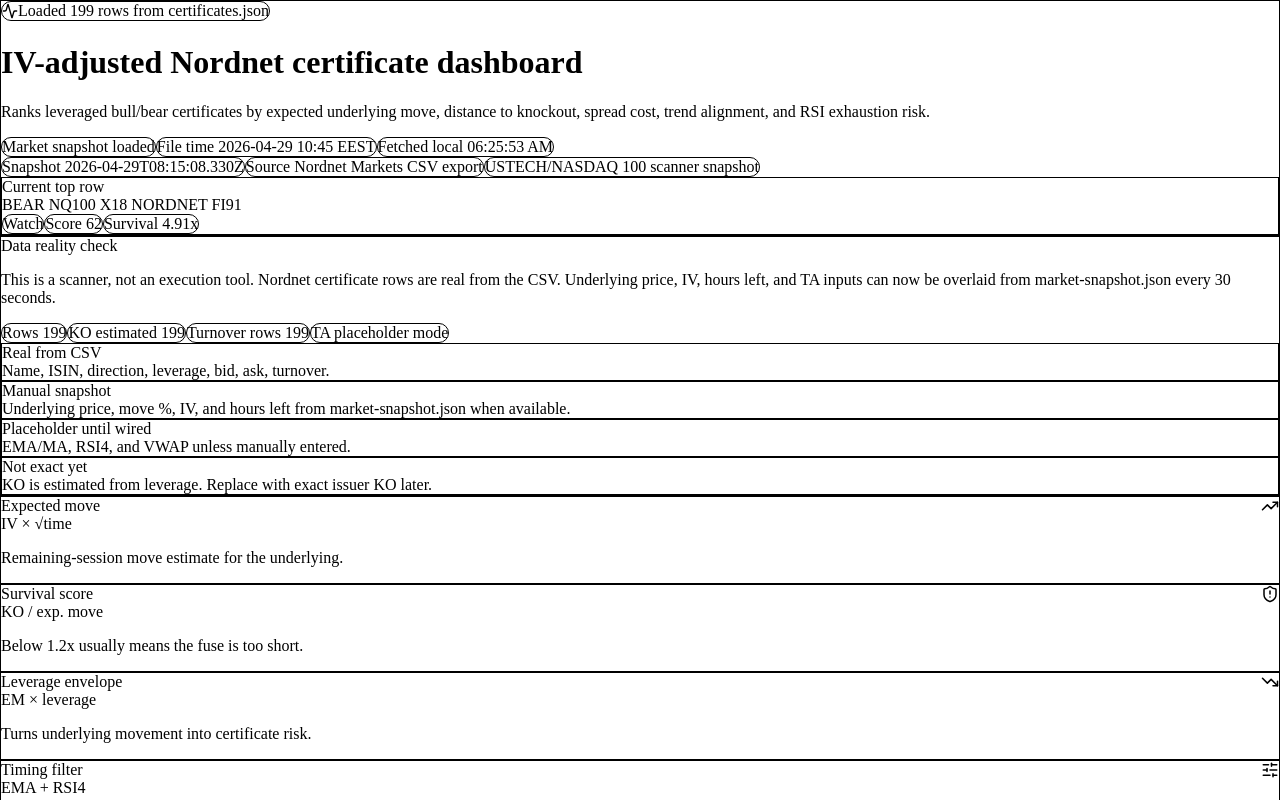
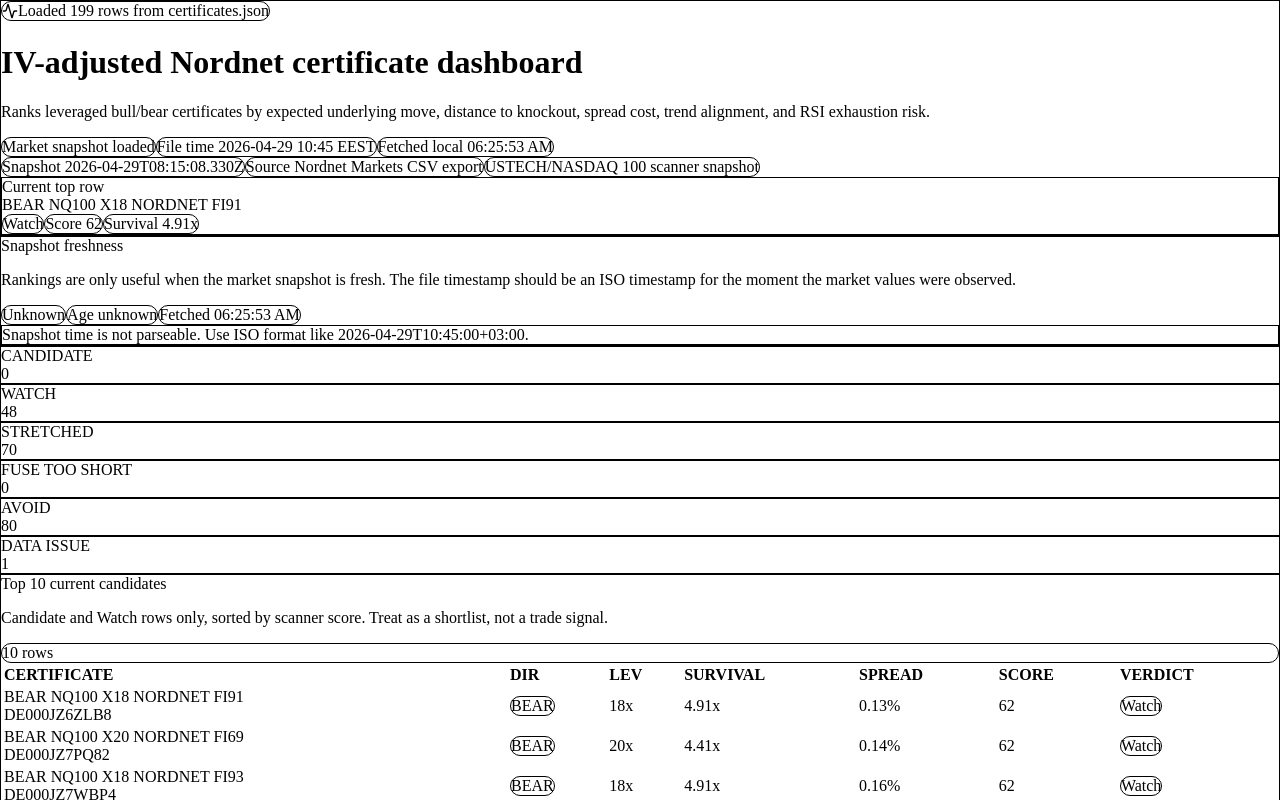
Before and after one commit to J2PIn/certificate-scanner, a React (Vite) app: page / in a window 1280 px wide. Shown: the top 800 px of the page. Built offline with nearby package versions, Linux system fonts and the light colour scheme.

Commit message:
Implement snapshot date parsing and freshness evaluation
Added functions to parse snapshot date, format age, and evaluate snapshot freshness. Updated the CertificateScannerDashboard to utilize these functions for better data handling.

```diff
--- a/src/App.jsx
+++ b/src/App.jsx
@@ -207,6 +207,42 @@
   };
 }
 
+function parseSnapshotDate(value) {
+  if (!value) return null;
+  const parsed = new Date(value);
+  return Number.isNaN(parsed.getTime()) ? null : parsed;
+}
+
+function formatAge(ms) {
+  if (!Number.isFinite(ms) || ms < 0) return "unknown";
+  const totalSeconds = Math.floor(ms / 1000);
+  const minutes = Math.floor(totalSeconds / 60);
+  const seconds = totalSeconds % 60;
+  if (minutes < 1) return `${seconds}s`;
+  if (minutes < 60) return `${minutes}m ${seconds}s`;
+  const hours = Math.floor(minutes / 60);
+  const remMinutes = minutes % 60;
+  return `${hours}h ${remMinutes}m`;
+}
+
+function snapshotFreshness(snapshot) {
+  const observedAt = parseSnapshotDate(snapshot?.snapshotTime);
+  if (!snapshot) {
+    return { label: "Missing", tone: "bad", ageText: "no snapshot", warning: "No market snapshot loaded" };
+  }
+  if (!observedAt) {
+    return { label: "Unknown", tone: "warn", ageText: "unknown", warning: "Snapshot time is not parseable. Use ISO format like 2026-04-29T10:45:00+03:00." };
+  }
+
+  const ageMs = Date.now() - observedAt.getTime();
+  const ageText = formatAge(ageMs);
+  const minutes = ageMs / 60000;
+
+  if (minutes < 5) return { label: "Fresh", tone: "good", ageText, warning: "Snapshot is fresh enough for manual scanner mode." };
+  if (minutes < 20) return { label: "Warm", tone: "warn", ageText, warning: "Snapshot is getting old. Be careful with 15x–20x rows." };
+  return { label: "Expired", tone: "bad", ageText, warning: "Do not trust ranking until market-snapshot.json is refreshed." };
+}
+
 function assumptionsSummary(rows, meta) {
   const list = Array.isArray(rows) ? rows : [];
   const total = list.length;
@@ -313,6 +349,24 @@
   if (q === "Good") return "good";
   if (q === "Warn") return "warn";
   return "bad";
+}
+
+function bucketCounts(rows) {
+  const counts = {
+    Candidate: 0,
+    Watch: 0,
+    Stretched: 0,
+    "Fuse too short": 0,
+    Avoid: 0,
+    "Data issue": 0,
+  };
+
+  for (const row of rows) {
+    const verdict = row.metrics?.verdict || "Data issue";
+    counts[verdict] = (counts[verdict] || 0) + 1;
+  }
+
+  return counts;
 }
 
 export default function CertificateScannerDashboard() {
@@ -436,6 +490,12 @@
 
   const best = rows[0];
   const assumptionInfo = useMemo(() => assumptionsSummary(sourceRows, dataMeta), [sourceRows, dataMeta]);
+  const freshness = useMemo(() => snapshotFreshness(marketSnapshot), [marketSnapshot, marketFetchedAt]);
+  const buckets = useMemo(() => bucketCounts(rows), [rows]);
+  const topCandidates = useMemo(
+    () => rows.filter((row) => ["Candidate", "Watch"].includes(row.metrics?.verdict)).slice(0, 10),
+    [rows]
+  );
 
   return (
     <div className="min-h-screen bg-zinc-950 p-4 text-zinc-100 md:p-8">
@@ -480,6 +540,80 @@
             </div>
           </div>
         </motion.div>
+
+        <div className="rounded-3xl border border-zinc-800 bg-zinc-900 p-5 shadow-xl">
+          <div className="flex flex-col gap-4 md:flex-row md:items-start md:justify-between">
+            <div>
+              <div className="text-base font-semibold text-zinc-100">Snapshot freshness</div>
+              <p className="mt-1 max-w-4xl text-sm text-zinc-400">
+                Rankings are only useful when the market snapshot is fresh. The file timestamp should be an ISO timestamp for the moment the market values were observed.
+              </p>
+            </div>
+            <div className="flex flex-wrap gap-2 md:justify-end">
+              <Pill tone={freshness.tone}>{freshness.label}</Pill>
+              <Pill>Age {freshness.ageText}</Pill>
+              {marketFetchedAt && <Pill>Fetched {marketFetchedAt.toLocaleTimeString([], { hour: "2-digit", minute: "2-digit", second: "2-digit" })}</Pill>}
+            </div>
+          </div>
+          <div className={`mt-4 rounded-2xl border p-3 text-sm ${freshness.tone === "good" ? "border-emerald-500/20 bg-emerald-950/20 text-emerald-100" : freshness.tone === "warn" ? "border-amber-500/20 bg-amber-950/20 text-amber-100" : "border-rose-500/20 bg-rose-950/20 text-rose-100"}`}>
+            {freshness.warning}
+          </div>
+        </div>
+
+        <div className="grid gap-4 md:grid-cols-6">
+          {Object.entries(buckets).map(([label, count]) => (
+            <div key={label} className="rounded-2xl border border-zinc-800 bg-zinc-900 p-4">
+              <div className="text-xs uppercase tracking-wide text-zinc-500">{label}</div>
+              <div className="mt-2 text-3xl font-semibold text-zinc-100">{count}</div>
+            </div>
+          ))}
+        </div>
+
+        <div className="rounded-3xl border border-zinc-800 bg-zinc-900 p-5 shadow-xl">
+          <div className="mb-4 flex flex-col gap-2 md:flex-row md:items-end md:justify-between">
+            <div>
+              <div className="text-base font-semibold text-zinc-100">Top 10 current candidates</div>
+              <p className="mt-1 text-sm text-zinc-400">Candidate and Watch rows only, sorted by scanner score. Treat as a shortlist, not a trade signal.</p>
+            </div>
+            <Pill tone={topCandidates.length ? "good" : "warn"}>{topCandidates.length} rows</Pill>
+          </div>
+          <div className="overflow-x-auto">
+            <table className="w-full min-w-[850px] text-left text-sm">
+              <thead className="text-xs uppercase tracking-wide text-zinc-500">
+                <tr>
+                  <th className="py-2 pr-3">Certificate</th>
+                  <th className="py-2 pr-3">Dir</th>
+                  <th className="py-2 pr-3">Lev</th>
+                  <th className="py-2 pr-3">Survival</th>
+                  <th className="py-2 pr-3">Spread</th>
+                  <th className="py-2 pr-3">Score</th>
+                  <th className="py-2 pr-3">Verdict</th>
+                </tr>
+              </thead>
+              <tbody className="divide-y divide-zinc-800">
+                {topCandidates.map((row) => (
+                  <tr key={`top-${row.isin}`} className="text-zinc-200">
+                    <td className="py-3 pr-3">
+                      <div className="font-medium">{row.name}</div>
+                      <div className="text-xs text-zinc-500">{row.isin}</div>
+                    </td>
+                    <td className="py-3 pr-3"><Pill tone={row.direction === "BULL" ? "good" : "bad"}>{row.direction}</Pill></td>
+                    <td className="py-3 pr-3">{row.leverage}x</td>
+                    <td className="py-3 pr-3">{row.metrics.survival.toFixed(2)}x</td>
+                    <td className="py-3 pr-3">{row.metrics.spread.toFixed(2)}%</td>
+                    <td className="py-3 pr-3 font-semibold">{row.metrics.score.toFixed(0)}</td>
+                    <td className="py-3 pr-3"><Pill tone={verdictTone(row.metrics.verdict)}>{row.metrics.verdict}</Pill></td>
+                  </tr>
+                ))}
+                {!topCandidates.length && (
+                  <tr>
+                    <td colSpan="7" className="py-5 text-zinc-500">No Candidate or Watch rows with the current filters/snapshot.</td>
+                  </tr>
+                )}
+              </tbody>
+            </table>
+          </div>
+        </div>
 
         <div className="rounded-3xl border border-amber-500/20 bg-amber-950/20 p-5 text-sm text-amber-100 shadow-xl">
           <div className="flex flex-col gap-3 md:flex-row md:items-start md:justify-between">
```
